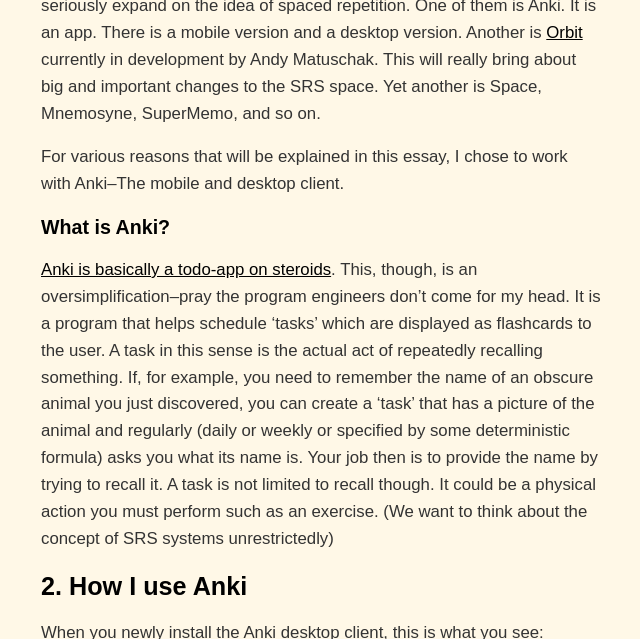
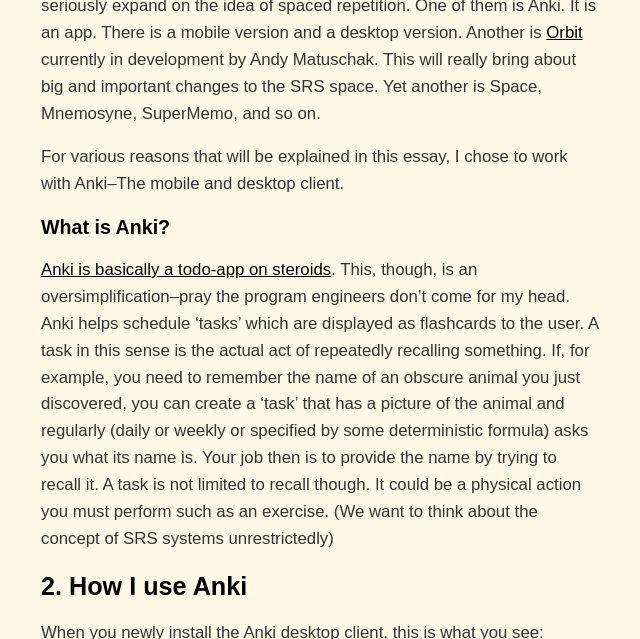
Before and after one commit to dCO2/rococo, a Jekyll site: the page built from _posts/2022-08-17-project-mnemosyne.md, in a window 1280 px wide and 900 px high, scrolled down 1896 px, cut to the strip 0-639 px from the top of the window. Shown: the whole strip, without its empty margins (335-975 px from the left). Built offline with Jekyll 4.4.1, drawn with Linux system fonts in a browser that asks for light colours; some web fonts are replaced.

Commit message:
Refactor

```diff
--- a/_posts/2022-08-17-project-mnemosyne.md
+++ b/_posts/2022-08-17-project-mnemosyne.md
@@ -53,7 +53,7 @@ There are now many technologies (apps and softwares and routines) that seriously
 For various reasons that will be explained in this essay, I chose to work with Anki--The mobile and desktop client.
 
 ### What is Anki?
-[Anki is basically a todo-app on steroids](). This, though, is an oversimplification--pray the program engineers don't come for my head. It is a program that helps schedule 'tasks' which are displayed as flashcards to the user. A task in this sense is the actual act of repeatedly recalling something. If, for example, you need to remember the name of an obscure animal you just discovered, you can create a 'task' that has a picture of the animal and regularly (daily or weekly or specified by some deterministic formula) asks you what its name is. Your job then is to provide the name by trying to recall it. A task is not limited to recall though. It could be a physical action you must perform such as an exercise. (We want to think about the concept of SRS systems unrestrictedly)
+[Anki is basically a todo-app on steroids](). This, though, is an oversimplification--pray the program engineers don't come for my head. Anki helps schedule 'tasks' which are displayed as flashcards to the user. A task in this sense is the actual act of repeatedly recalling something. If, for example, you need to remember the name of an obscure animal you just discovered, you can create a 'task' that has a picture of the animal and regularly (daily or weekly or specified by some deterministic formula) asks you what its name is. Your job then is to provide the name by trying to recall it. A task is not limited to recall though. It could be a physical action you must perform such as an exercise. (We want to think about the concept of SRS systems unrestrictedly)
 
 ## <a href="/2022/08/17/project-mnemosyne#" style="text-decoration: none;">2. How I use Anki</a>
 
```
